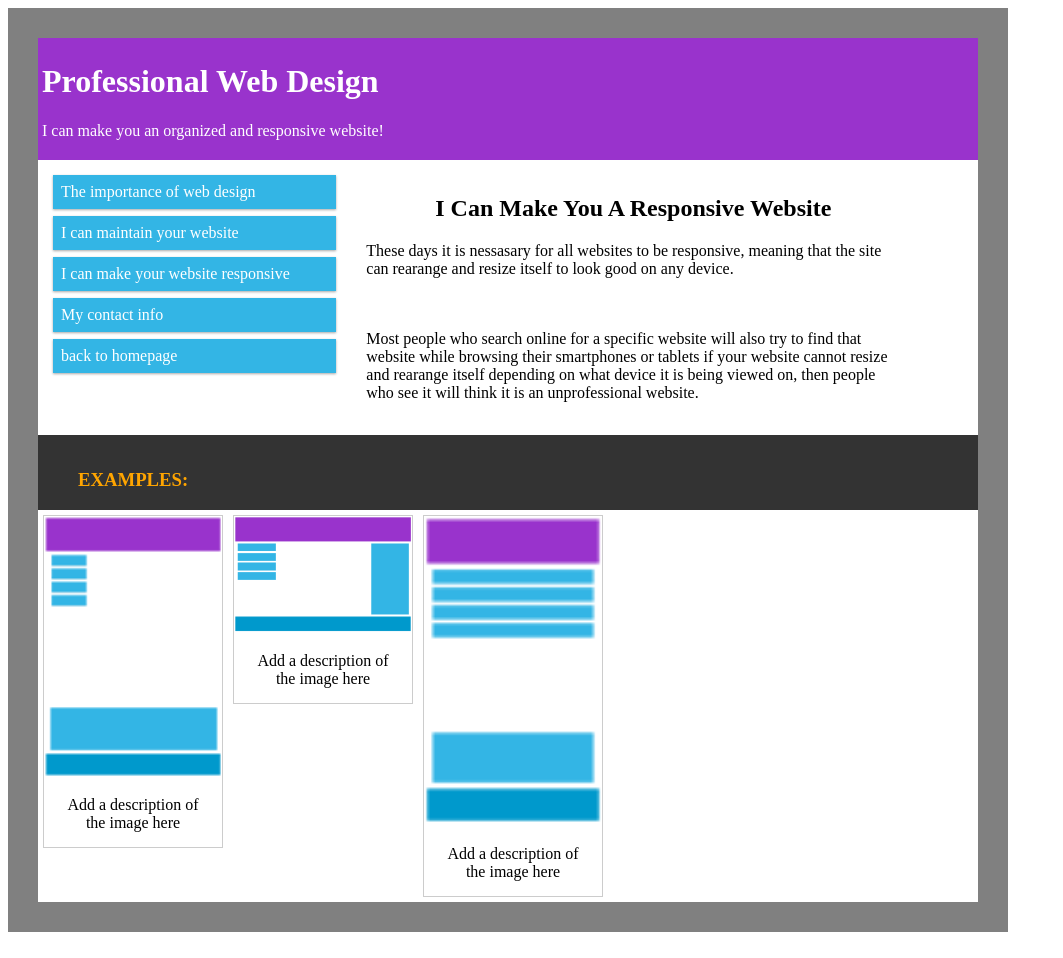
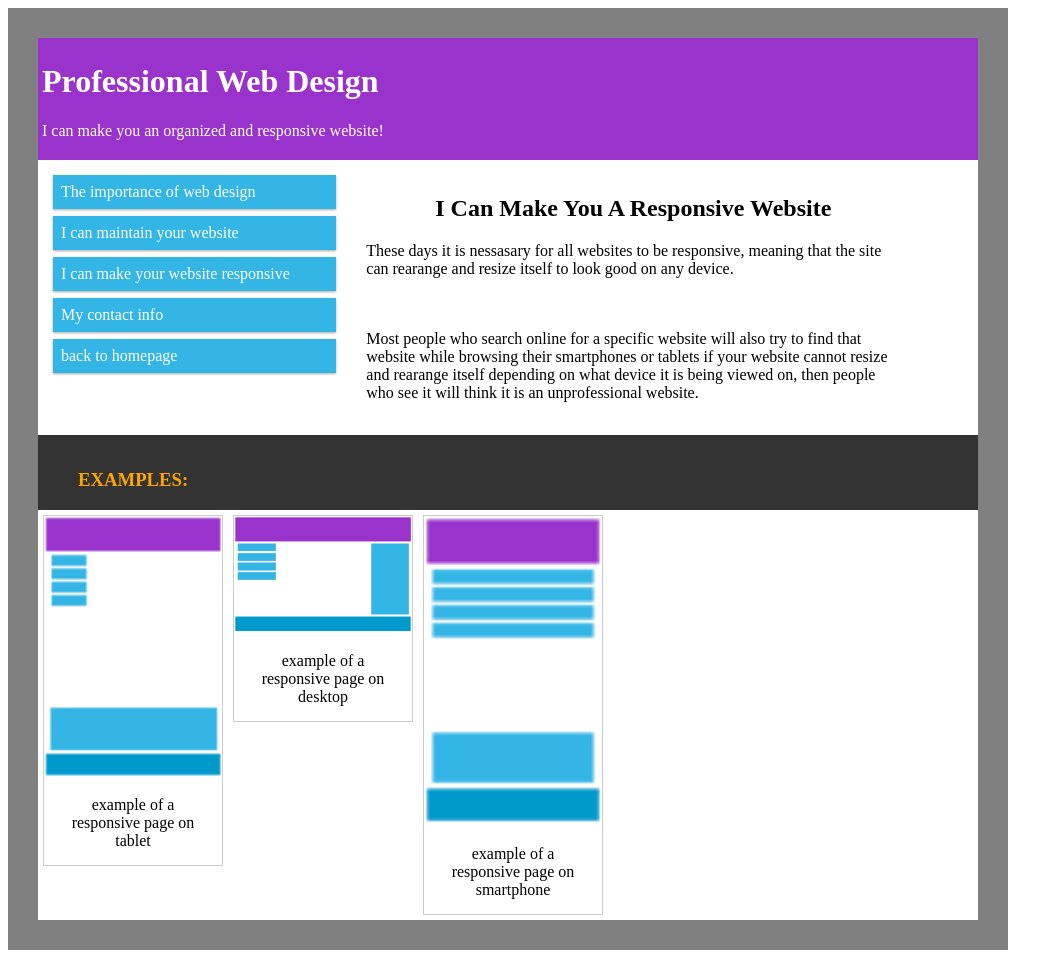
Before and after one commit to kogamikirito/kogamikirito.github.io, a Jekyll site: the page responsive/index.html, which Jekyll copies as it is, in a window 1280 px wide. Shown: the whole page, without its empty margins (0-1063 px from the left). Built offline with Jekyll 4.4.1, drawn with Linux system fonts in a browser that asks for light colours.

Commit message:
Update index.html
responsive example

```diff
--- a/responsive/index.html
+++ b/responsive/index.html
@@ -198,21 +198,21 @@ if your website cannot resize and rearange itself depending on what device it is
   <a target="_blank" href="img_forest.jpg">
     <img src="http://kogamikirito.github.io/images/tablet.png" alt="Forest" width="600" height="400">
   </a>
-  <div class="desc">Add a description of the image here</div>
+  <div class="desc">example of a responsive page on tablet</div>
 </div>
 
 <div class="img">
   <a target="_blank" href="img_lights.jpg">
     <img src="http://kogamikirito.github.io/images/desktop.png" alt="Northern Lights" width="600" height="400">
   </a>
-  <div class="desc">Add a description of the image here</div>
+  <div class="desc">example of a responsive page on desktop</div>
 </div>
 
 <div class="img">
   <a target="_blank" href="img_mountains.jpg">
     <img src="http://kogamikirito.github.io/images/phone.png" alt="Mountains" width="600" height="400">
   </a>
-  <div class="desc">Add a description of the image here</div>
+  <div class="desc">example of a responsive page on smartphone</div>
 </div>
 
 
```
